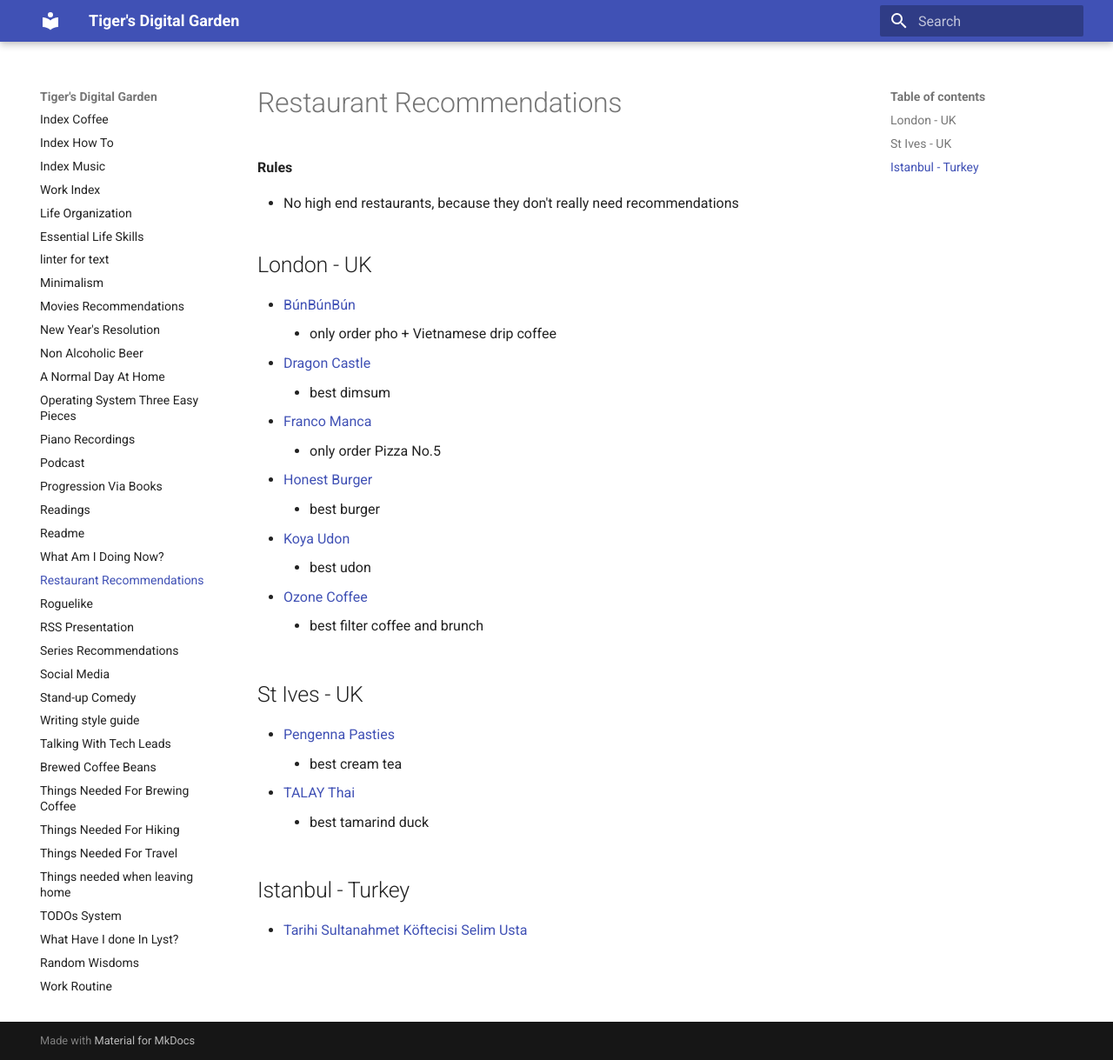
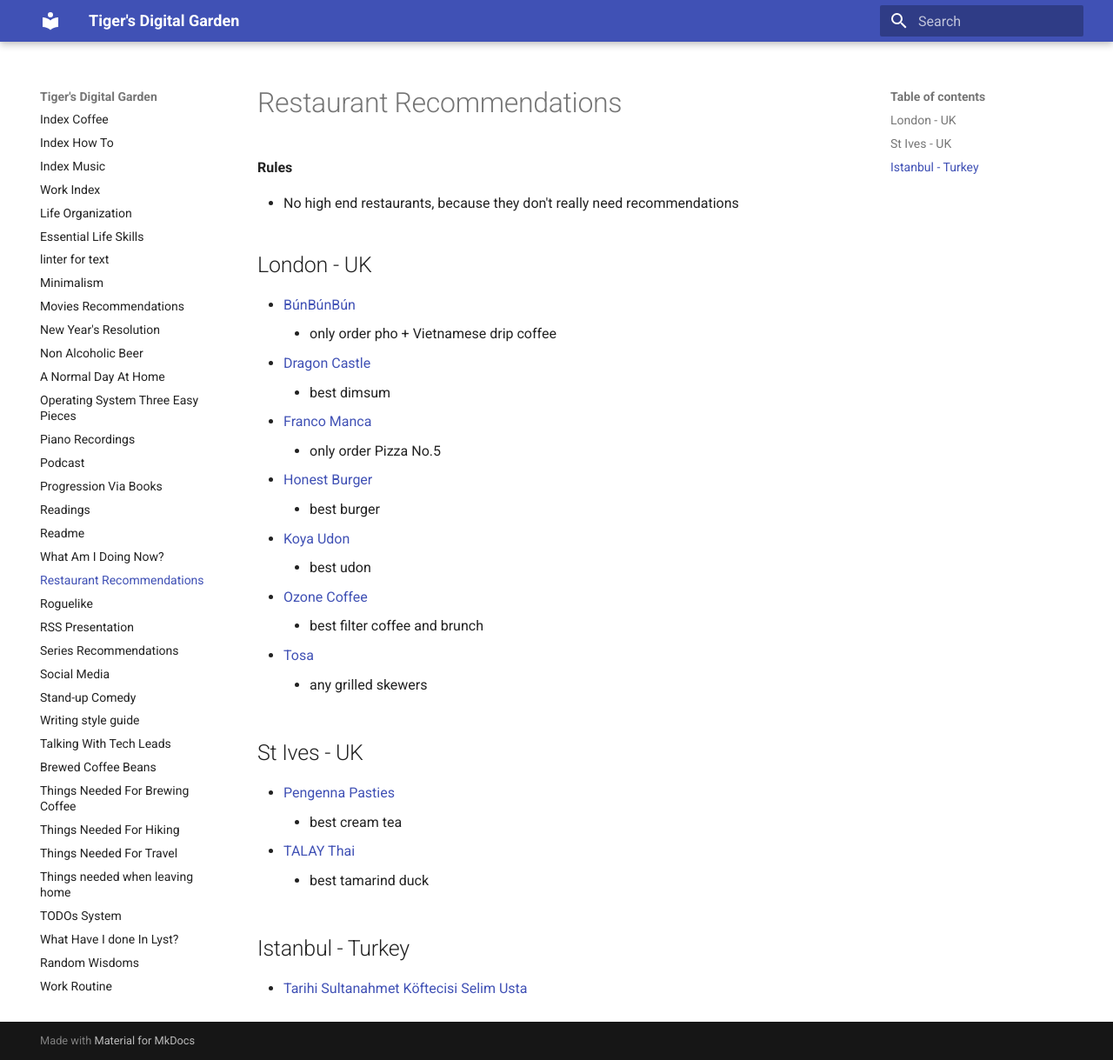
Before and after one commit to ynotstartups/notes, an MkDocs documentation site: the page built from notes/restaurant-recommendations.md, in a window 1280 px wide and 1219 px high. Shown: the whole window at 87% size. Built offline with MkDocs 1.6.1 and Material for MkDocs 9.7.7, drawn with Linux system fonts in a browser that asks for light colours.

Commit message:
add tosa recommendations

```diff
--- a/notes/restaurant-recommendations.md
+++ b/notes/restaurant-recommendations.md
@@ -18,6 +18,8 @@
   - best udon
 - [Ozone Coffee](https://ozonecoffee.co.uk/)
   - best filter coffee and brunch
+- [Tosa](https://www.tosa.uk/)
+  - any grilled skewers
 
 ## St Ives - UK
 
```
